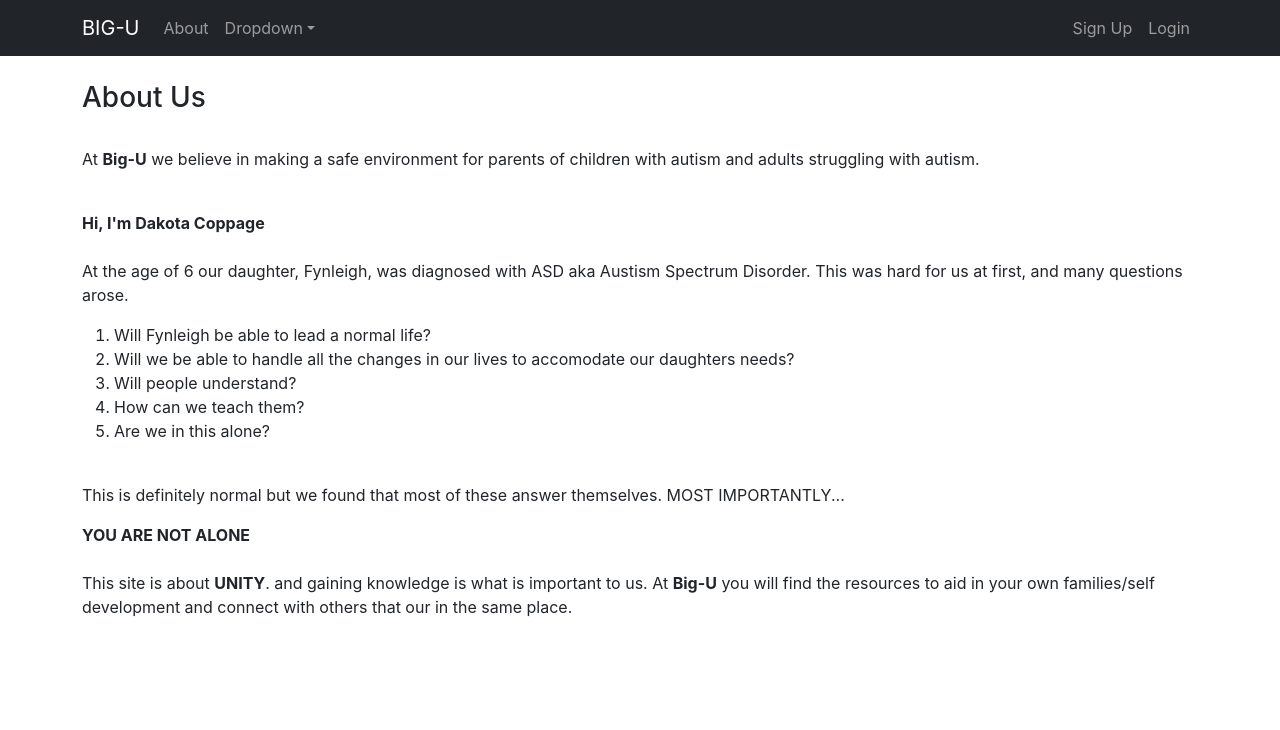
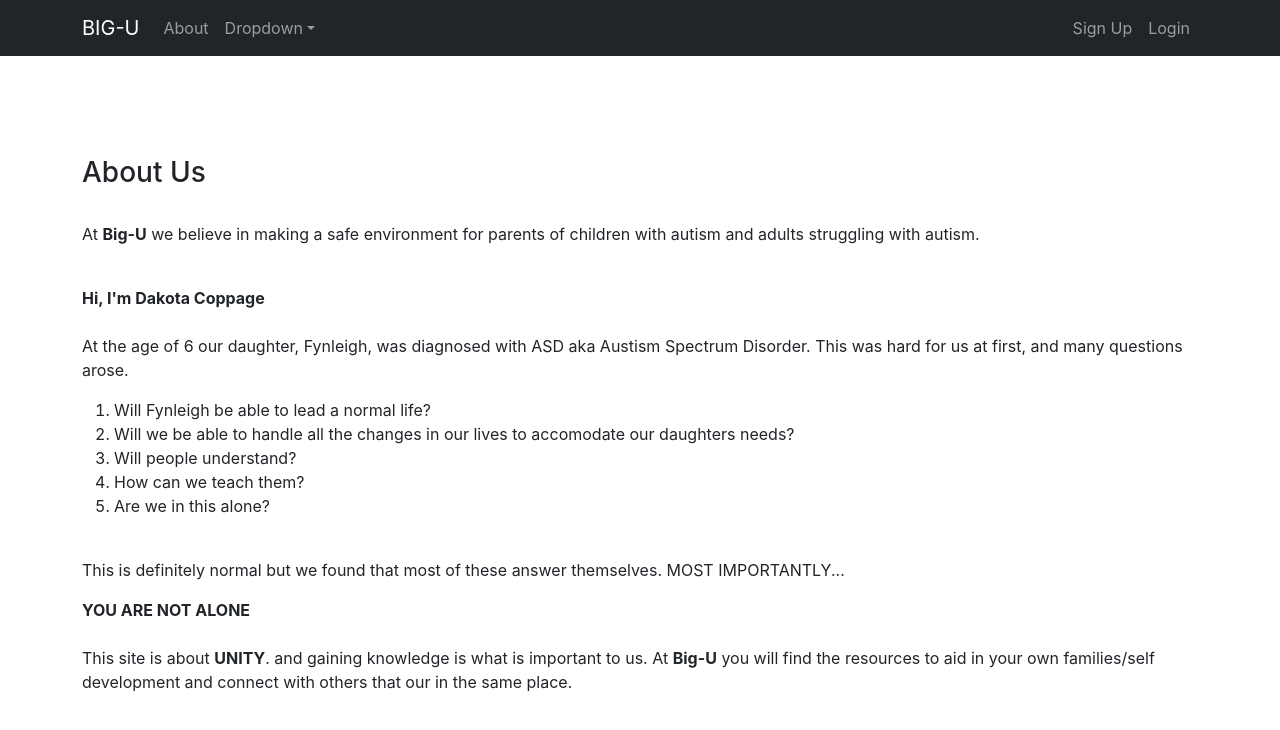
Before and after one commit to dcoppage86/big-u-frontend, a React (Create React App) app: page /about in a window 1280 px wide. Shown: the top 730 px of the page. Built offline with nearby package versions, Linux system fonts and the light colour scheme; no server answers.

Commit message:
changed styling

```diff
--- a/src/containers/AboutContainer.js
+++ b/src/containers/AboutContainer.js
@@ -4,7 +4,7 @@ import { Container } from 'react-bootstrap';
 import styled from 'styled-components';
 
 const StyledContainer = styled(Container)`
-    padding-top: 25px
+    padding-top: 100px
 `
 
 const AboutContainer = (props) => {
```
